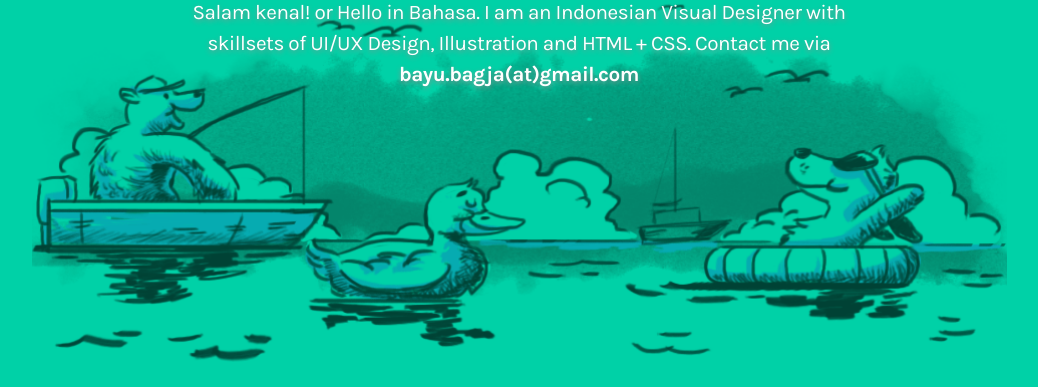
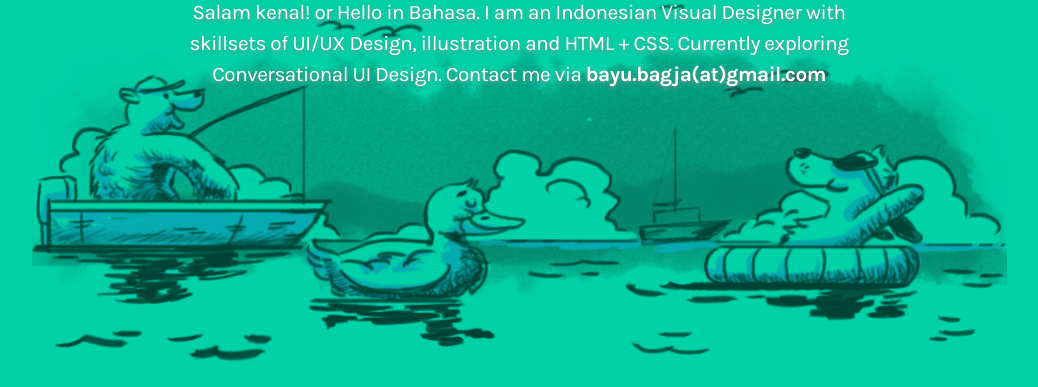
Before and after one commit to bayubagja/bayubagja.github.io, a plain HTML site: page index.html in a window 1280 px wide. Shown: the part 245-632 px from the top of the page, without its empty margins (121-1159 px from the left). Drawn offline with Linux system fonts and the light colour scheme.

Commit message:
Update index.html

```diff
--- a/index.html
+++ b/index.html
@@ -22,7 +22,7 @@
 				<!-- img src="images/info-icon.png" alt="info"-->
 			</div>
 			<p class="intro">
-				Salam kenal! or Hello in Bahasa. I am an Indonesian Visual Designer with skillsets of UI/UX Design, Illustration and HTML + CSS.
+				Salam kenal! or Hello in Bahasa. I am an Indonesian Visual Designer with skillsets of UI/UX Design, illustration and HTML + CSS. Currently exploring Conversational UI Design.
 				Contact me via <b>bayu.bagja(at)gmail.com</b>
 			</p>
 
```
